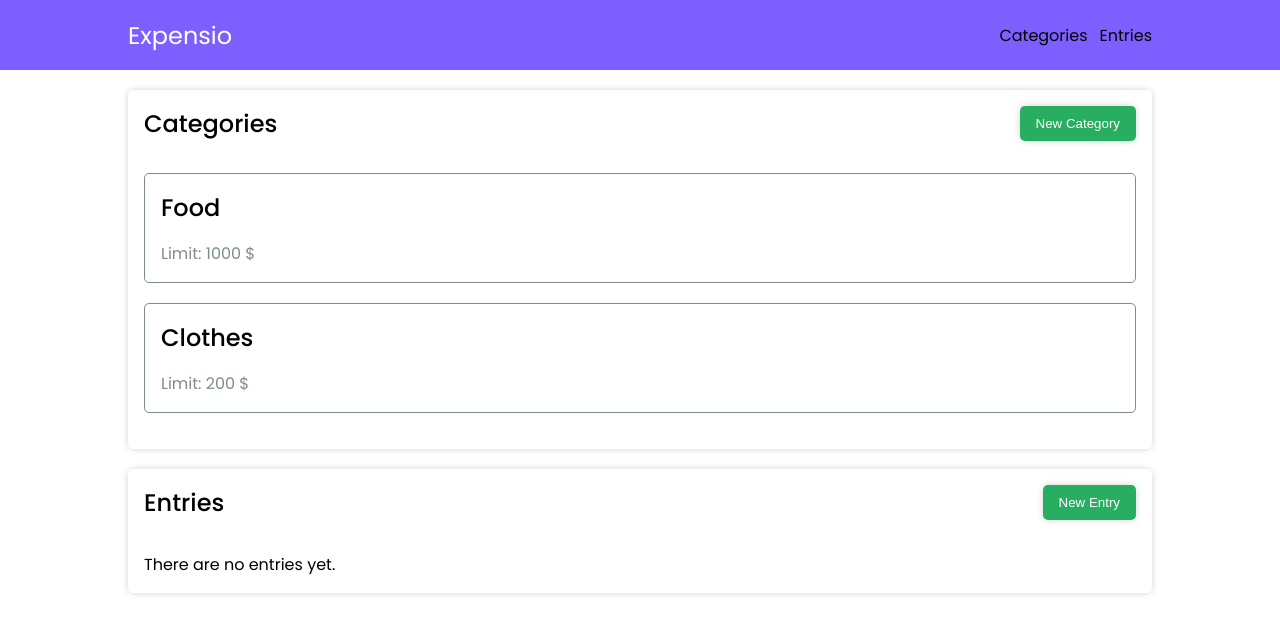
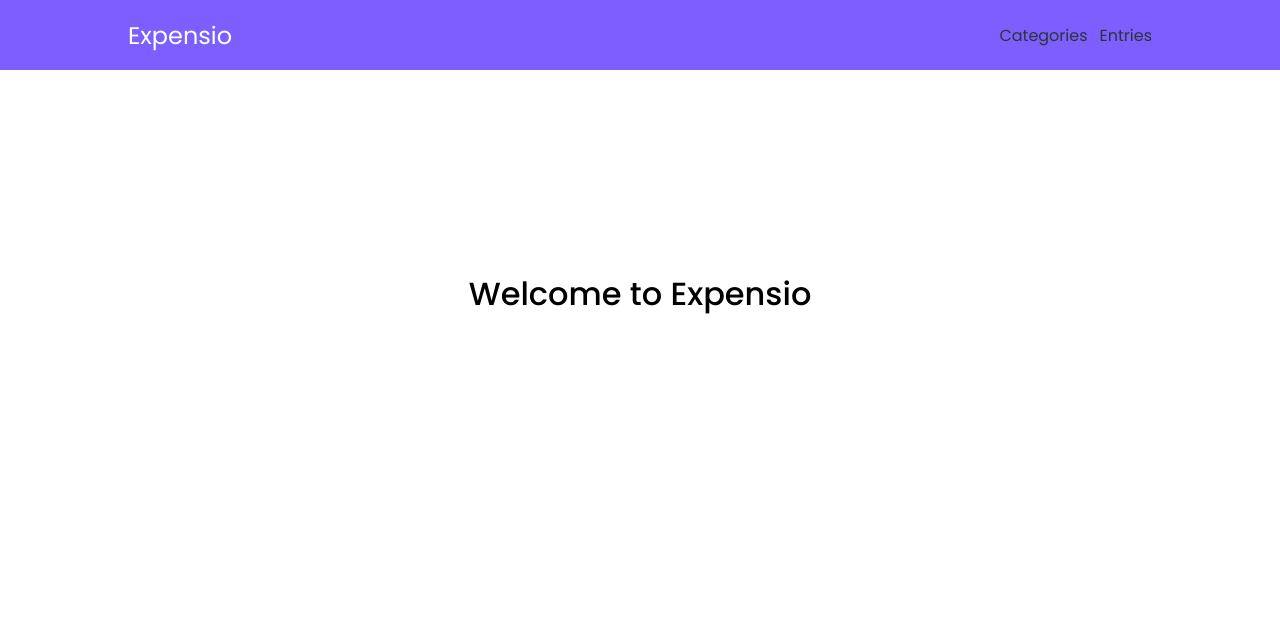
Before and after one commit to jonasgadeikis/expensio, a Vue app: page / in a window 1280 px wide. Shown: the top 634 px of the page. Built offline with nearby package versions, Linux system fonts and the light colour scheme; data requests are answered from the project's data file.

Commit message:
Lesson 3 end

```diff
--- a/package.json
+++ b/package.json
@@ -10,7 +10,8 @@
   },
   "dependencies": {
     "axios": "^0.26.1",
-    "vue": "^3.2.25"
+    "vue": "^3.2.25",
+    "vue-router": "^4.0.14"
   },
   "devDependencies": {
     "@vitejs/plugin-vue": "^2.2.0",
--- a/src/App.vue
+++ b/src/App.vue
@@ -1,7 +1,10 @@
 <template>
     <nav-bar />
-    <categories />
-    <entries />
+    <router-view v-slot="{ Component, route }">
+        <transition name="slide-fade" mode="out-in">
+            <component :is="Component" :key="route.path" />
+        </transition>
+    </router-view>
 </template>
 
 <script>
--- a/src/assets/index.scss
+++ b/src/assets/index.scss
@@ -17,6 +17,11 @@ $nav-bar-color: #7D5FFF;
 
 body {
   font-family: 'Poppins', sans-serif;
+  overflow-x: hidden;
+}
+
+a {
+  text-decoration: none;
 }
 
 .btn {
@@ -162,6 +167,16 @@ body {
   text-transform: capitalize;
 }
 
+.text-center {
+  text-align: center;
+}
+
+.home-title {
+  margin: 200px auto;
+  font-size: 2rem;
+  font-weight: 500;
+}
+
 .nav-bar {
   position: sticky;
   height: 70px;
@@ -186,9 +201,24 @@ body {
 
   &-link {
     cursor: pointer;
+    color: $dark-color;
 
     &:hover {
       color: $white-color;
     }
   }
 }
+
+.slide-fade-enter-active {
+  transition: all 0.3s linear;
+}
+
+.slide-fade-leave-active {
+  transition: all 0.3s linear;
+}
+
+.slide-fade-enter-from,
+.slide-fade-leave-to {
+  transform: translateX(20px);
+  opacity: 0;
+}
--- a/src/components/NavBar.vue
+++ b/src/components/NavBar.vue
@@ -1,11 +1,17 @@
 <template>
     <nav class="nav-bar">
         <div class="nav-bar-content">
-            <span class="nav-bar-title">Expensio</span>
+            <router-link to="/">
+                <span class="nav-bar-title">Expensio</span>
+            </router-link>
             <div class="spacer" />
             <div class="nav-bar-links">
-                <span class="nav-bar-link">Categories</span>
-                <span class="ml-3 nav-bar-link">Entries</span>
+                <router-link to="/categories">
+                    <span class="nav-bar-link">Categories</span>
+                </router-link>
+                <router-link to="/entries">
+                    <span class="ml-3 nav-bar-link">Entries</span>
+                </router-link>
             </div>
         </div>
     </nav>
--- a/src/views/Categories.vue
+++ b/src/views/Categories.vue
@@ -27,8 +27,8 @@
                 </div>
             </div>
         </div>
+        <new-category-modal @category:saved="getCategories" />
     </div>
-    <new-category-modal @category:saved="getCategories" />
 </template>
 
 <script>
--- a/src/views/Entries.vue
+++ b/src/views/Entries.vue
@@ -35,8 +35,8 @@
                 </div>
             </div>
         </div>
+        <new-entry-dialog @entry:saved="getEntries" />
     </div>
-    <new-entry-dialog @entry:saved="getEntries" />
 </template>
 
 <script>
--- /dev/null
+++ b/src/views/Home.vue
@@ -0,0 +1,9 @@
+<template>
+    <div class="home-title text-center">Welcome to Expensio</div>
+</template>
+
+<script>
+export default {
+    name: 'Home',
+};
+</script>
```
Also changed, not shown: src/main.js (+6 -1 lines), src/router/index.js (added, +26 -0 lines), 1 other file (tests, documents, lock files or other folders).
